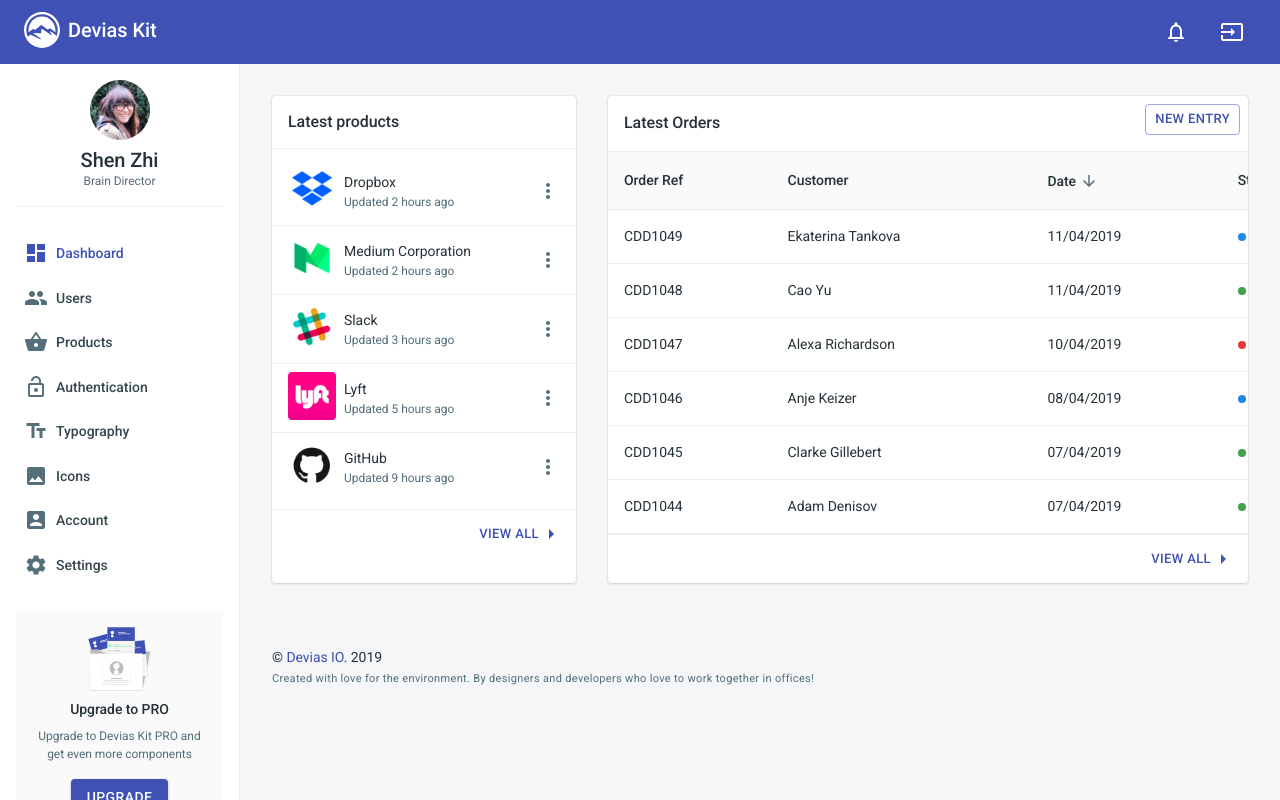
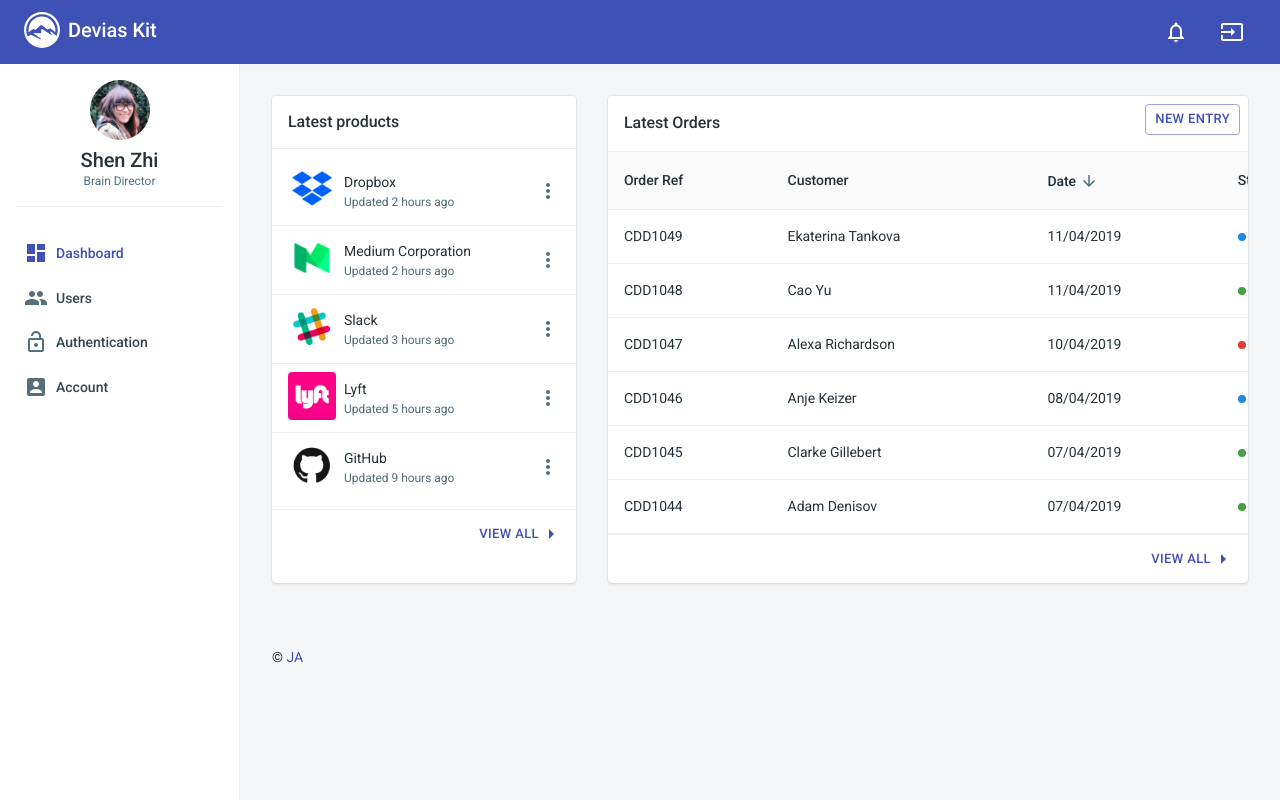
Before and after one commit to jideabdqudus/user-dashboard, a React (Create React App) app in the folder front/: page /dashboard in a window 1280 px wide. Built offline with nearby package versions, Linux system fonts and the light colour scheme; what validate.js would draw is missing.

Commit message:
Added Commit

```diff
--- a/front/src/layouts/Main/components/Footer/Footer.js
+++ b/front/src/layouts/Main/components/Footer/Footer.js
@@ -24,16 +24,15 @@ const Footer = props => {
         &copy;{' '}
         <Link
           component="a"
-          href="https://devias.io/"
+          href="https://abdulqudus.com"
           target="_blank"
         >
-          Devias IO
+          JA
         </Link>
-        . 2019
+
       </Typography>
       <Typography variant="caption">
-        Created with love for the environment. By designers and developers who
-        love to work together in offices!
+
       </Typography>
     </div>
   );
--- a/front/src/layouts/Main/components/Sidebar/Sidebar.js
+++ b/front/src/layouts/Main/components/Sidebar/Sidebar.js
@@ -54,34 +54,14 @@ const Sidebar = props => {
       icon: <PeopleIcon />
     },
     {
-      title: 'Products',
-      href: '/products',
-      icon: <ShoppingBasketIcon />
-    },
-    {
       title: 'Authentication',
       href: '/sign-in',
       icon: <LockOpenIcon />
     },
     {
-      title: 'Typography',
-      href: '/typography',
-      icon: <TextFieldsIcon />
-    },
-    {
-      title: 'Icons',
-      href: '/icons',
-      icon: <ImageIcon />
-    },
-    {
       title: 'Account',
       href: '/account',
       icon: <AccountBoxIcon />
-    },
-    {
-      title: 'Settings',
-      href: '/settings',
-      icon: <SettingsIcon />
     }
   ];
 
@@ -103,7 +83,6 @@ const Sidebar = props => {
           className={classes.nav}
           pages={pages}
         />
-        <UpgradePlan />
       </div>
     </Drawer>
   );
```
